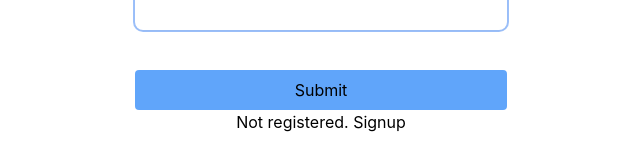
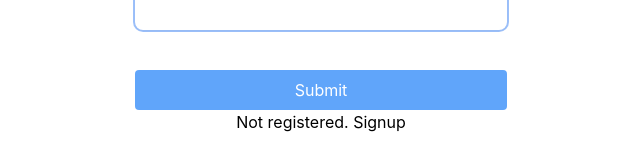
Before and after one commit to AdiGajbhiye/easytax, a React (Vite) app in the folder packages/ui/: page /login in a window 1280 px wide. Shown: the part 412-572 px from the top of the page, without its empty margins (319-959 px from the left). Built offline with nearby package versions, Linux system fonts and the light colour scheme.

Commit message:
fixed some styling

```diff
--- a/packages/ui/src/pages/AddWallet.tsx
+++ b/packages/ui/src/pages/AddWallet.tsx
@@ -22,7 +22,7 @@ function AddWallet() {
   } = useForm<IWallet>({ resolver: zodResolver(WalletValidation) });
 
   return (
-    <div className="flex flex-col justify-center">
+    <div className="flex flex-col justify-center m-4">
       <form onSubmit={handleSubmit((data) => mutation.mutate(data))} className="flex flex-col items-center">
         <Controller
           name="walletType"
@@ -46,7 +46,7 @@ function AddWallet() {
         {watch('walletType') === 'wallet' && (
           <TextField label="Secret" formProps={register('secret')} error={errors?.secret} />
         )}
-        <input type="submit" className="bg-blue-400 rounded py-2 mt-8 w-full" />
+        <input type="submit" className="bg-blue-400 text-white rounded py-2 mt-8 w-full" />
       </form>
     </div>
   );
--- a/packages/ui/src/pages/Login.tsx
+++ b/packages/ui/src/pages/Login.tsx
@@ -28,7 +28,7 @@ function Login() {
         <form onSubmit={handleSubmit((data) => mutation.mutate(data))} className="flex flex-col items-center">
           <TextField label="Email" formProps={register('email')} error={errors?.email} />
           <TextField label="Password" type="password" formProps={register('password')} error={errors?.password} />
-          <input type="submit" className="bg-blue-400 rounded py-2 mt-8 w-full" />
+          <input type="submit" className="bg-blue-400 text-white rounded py-2 mt-8 w-full" />
         </form>
         <Link to="/signup">Not registered. Signup</Link>
       </div>
--- a/packages/ui/src/pages/Wallet.tsx
+++ b/packages/ui/src/pages/Wallet.tsx
@@ -17,7 +17,7 @@ function Wallet() {
     dayjs(createdAt).fromNow(),
   ]);
   return (
-    <div>
+    <div className="m-4">
       <Table header={header} data={tableData} />
     </div>
   );
```
